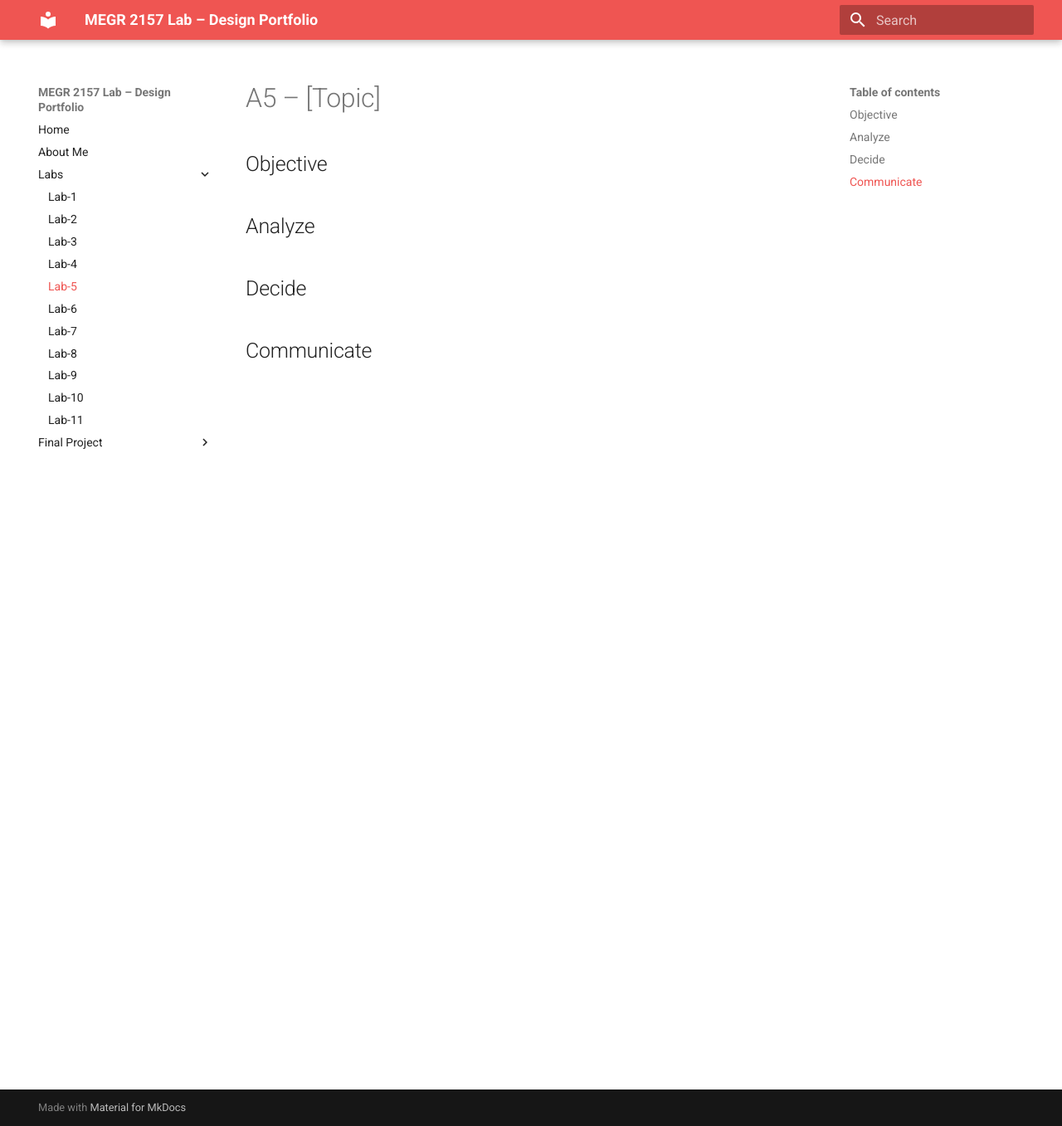
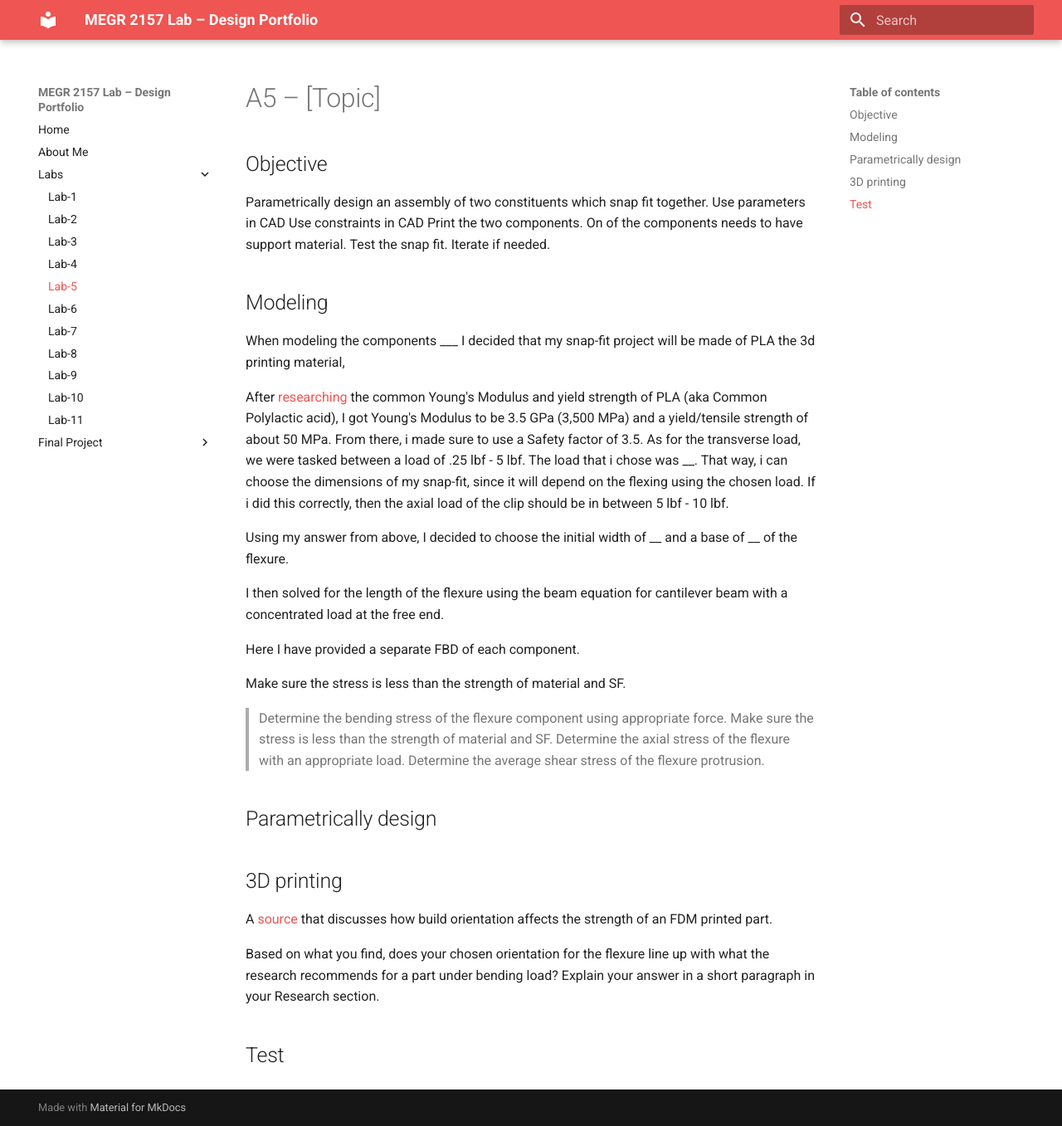
Before and after one commit to CandyVas/Candy-Vasquez-Portfolio-Lab, an MkDocs documentation site: the page built from docs/Labs/L05/index.md, in a window 1280 px wide and 1357 px high. Shown: the whole window at 83% size. Built offline with MkDocs 1.6.1 and Material for MkDocs 9.7.7, drawn with Linux system fonts in a browser that asks for light colours.

Commit message:
Enhance documentation for snap-fit assembly project
Expanded the objective and modeling sections with detailed instructions on designing and testing the snap-fit assembly. Added new sections on parametric design, 3D printing considerations, and testing procedures.

```diff
--- a/docs/Labs/L05/index.md
+++ b/docs/Labs/L05/index.md
@@ -1,12 +1,41 @@
 # A5 – [Topic]
 
+
 ## Objective
+Parametrically design an assembly of two constituents which snap fit together.
+Use parameters in CAD
+Use constraints in CAD
+Print the two components. On of the components needs to have support material.
+Test the snap fit.
+Iterate if needed.
+
+## Modeling
+When modeling the components ___
+I decided that my snap-fit project will be made of PLA the 3d printing material,
+
+After [researching](https://www.makeitfrom.com/material-properties/Polylactic-Acid-PLA-Polylactide) the common Young's Modulus and yield strength of PLA (aka  Common Polylactic acid), I got Young's Modulus to be 3.5 GPa (3,500 MPa) and a yield/tensile strength of about 50 MPa. From there, i made sure to use a Safety factor of 3.5. As for the transverse load, we were tasked between a load of .25 lbf - 5 lbf. The load that i chose was __. That way, i can choose the dimensions of my snap-fit, since it will depend on the flexing using the chosen load. If i did this correctly, then the axial load of the clip should be in between 5 lbf - 10 lbf.
+
+Using my answer from above, I decided to choose the initial width of __ and a base of __ of the flexure.
+
+I then solved for the length of the flexure using the beam equation for cantilever beam with a concentrated load at the free end.
+
+Here I have provided a separate FBD of each component.
+
+Make sure the stress is less than the strength of material and SF.
+
+>Determine the bending stress of the flexure component using appropriate force. Make sure the stress is less than the strength of material and SF.
+>Determine the axial stress of the flexure with an appropriate load.
+>Determine the average shear stress of the flexure protrusion.
+
+## Parametrically design
 
 
-## Analyze
+## 3D printing
+
+A [source](https://www.hubs.com/knowledge-base/how-does-part-orientation-affect-3d-print/)  that discusses how build orientation affects the strength of an FDM printed part.
+
+Based on what you find, does your chosen orientation for the flexure line up with what the research recommends for a part under bending load? Explain your answer in a short paragraph in your Research section.
 
 
-## Decide
 
-
-## Communicate
+## Test
```
